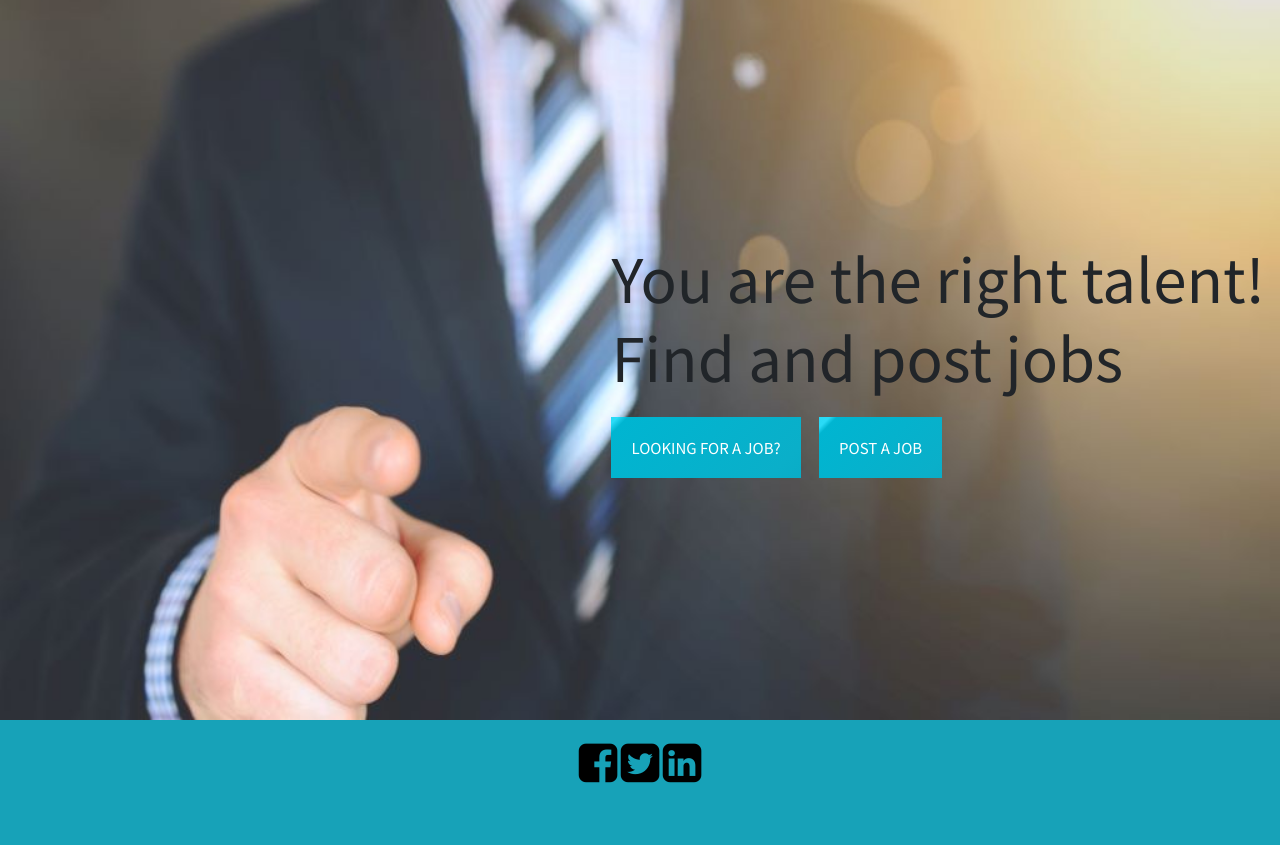
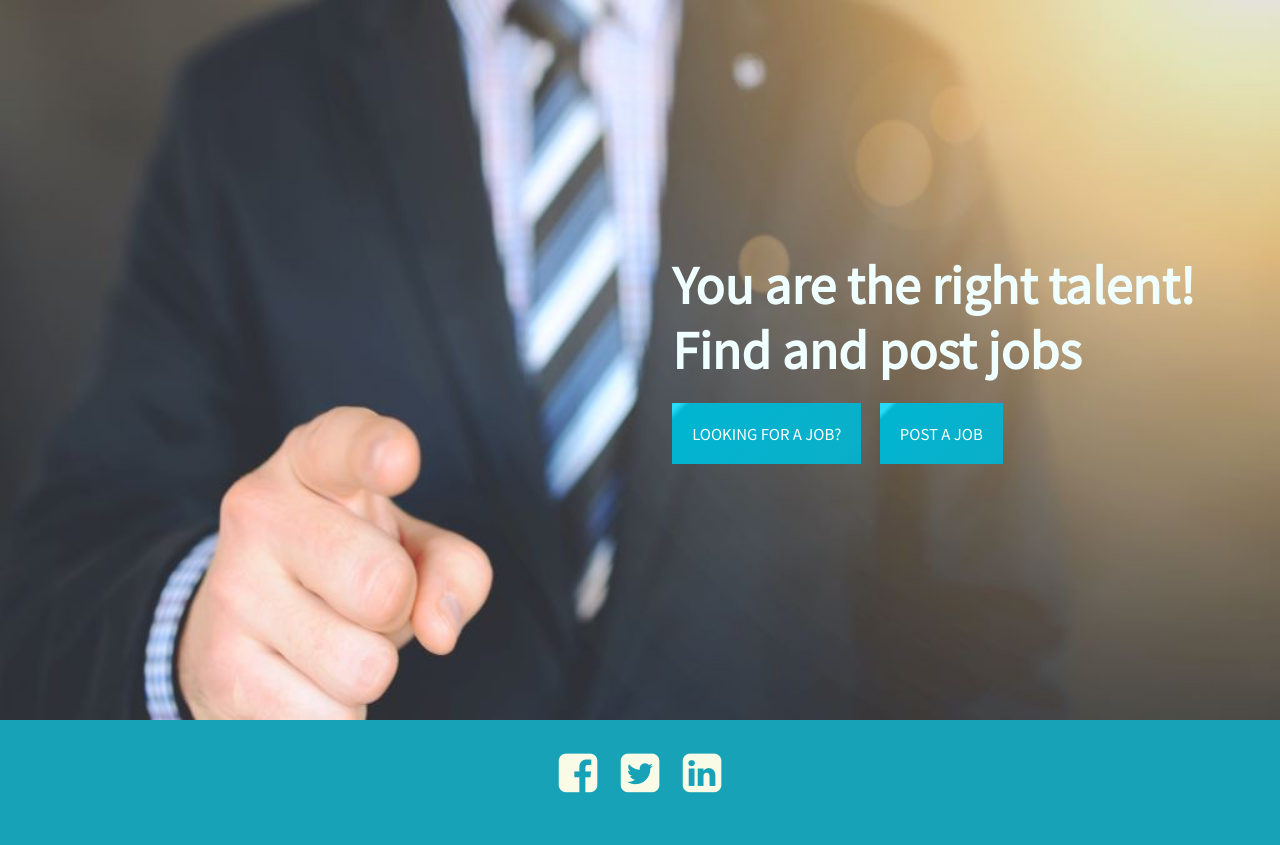
Before and after one commit to Code-Institute-Submissions/approach_people, a Flask app: page / in a window 1280 px wide. Shown: the part 64-909 px from the top of the page. Before the commit the page ends 847 px from the top, so only its background shows below. Run offline with Flask 2, Linux system fonts and the light colour scheme; some libraries are stand-ins or nearby versions.

Commit message:
Changed color of landing text and footer to azure, added padding right to landing text and margin to social links

```diff
--- a/static/css/style.css
+++ b/static/css/style.css
@@ -37,7 +37,10 @@
      align-items:center;
 }
  .landing-text{
-     font-size: 60px;
+     font-size: 48px;
+     color: #F0FFFF;
+     font-weight: bold;
+     padding-right: 70px;
 }
  .jumbotron{
      background-color: #f9fbe7;
@@ -115,7 +118,8 @@
 }
  .col-12 i {
      font-size: 3em;
-     color: black;
+     color: #f9fbe7;
+     margin: 10px;
 }
  .col-12 i:hover{
      -webkit-transform: scale(1.2);
```
